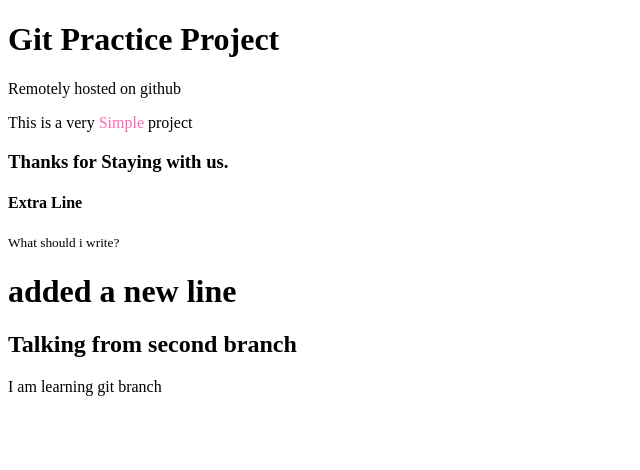
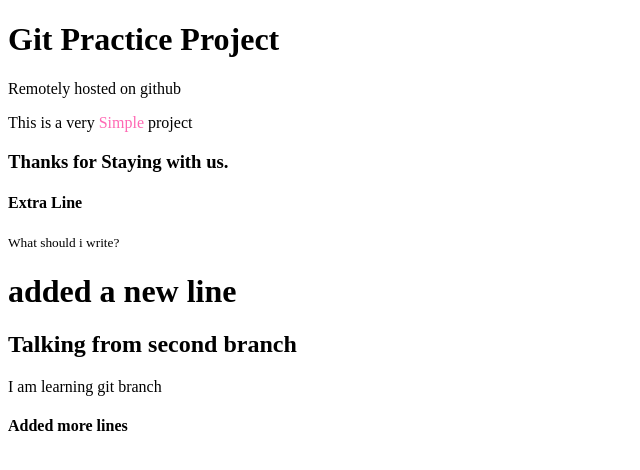
Before and after one commit to hasanfuad/Module3, a plain HTML site: page index.html in a window 1280 px wide. Shown: the whole page, without its empty margins (0-640 px from the left). Drawn offline with Linux system fonts and the light colour scheme.

Commit message:
add more line in second branch

```diff
--- a/index.html
+++ b/index.html
@@ -17,6 +17,7 @@
         <h1>added a new line</h1>
         <h2>Talking from second branch</h2>
         <p>I am learning git branch</p>
+        <h4>Added more lines</h4>
     </div>
 
 </body>
```
